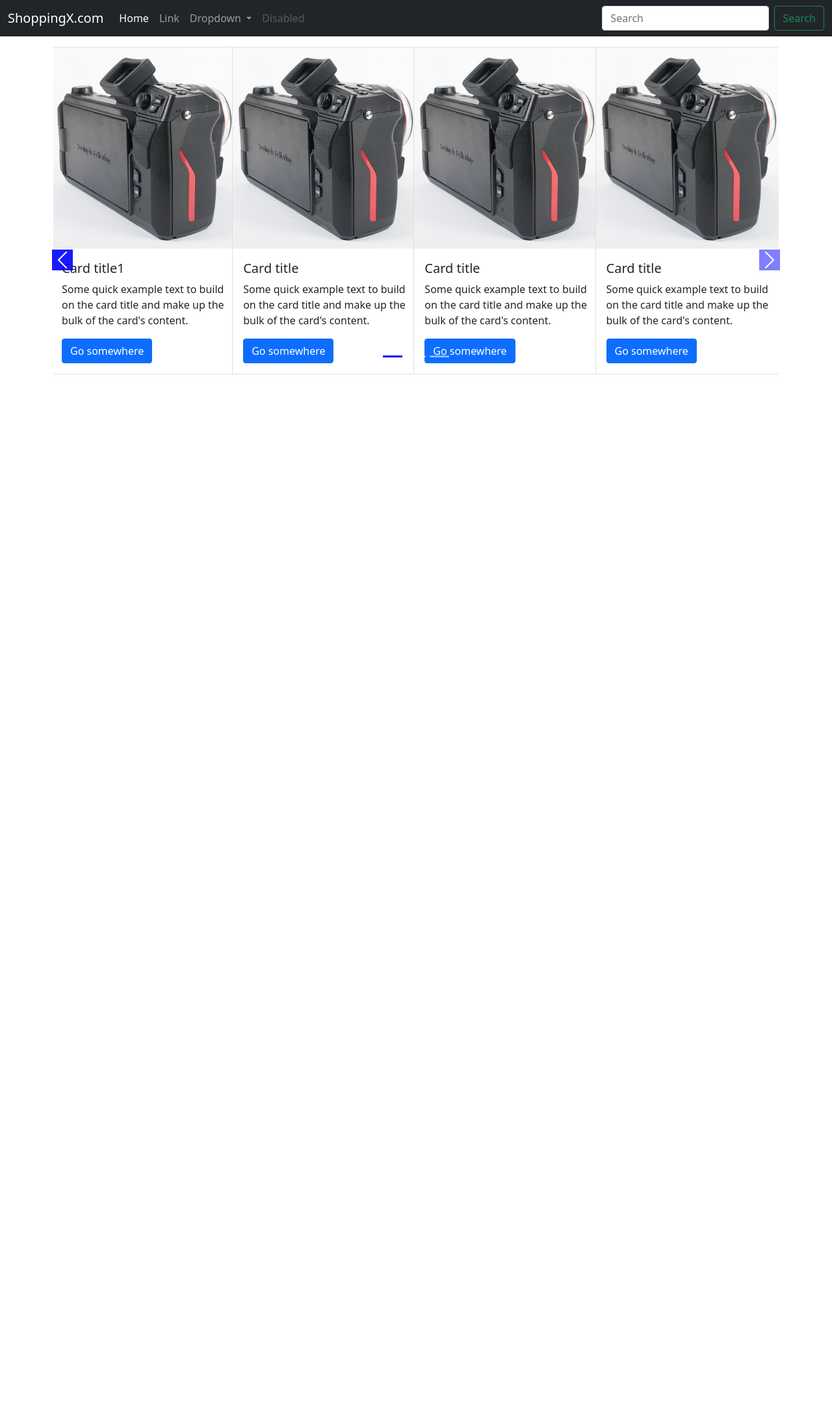
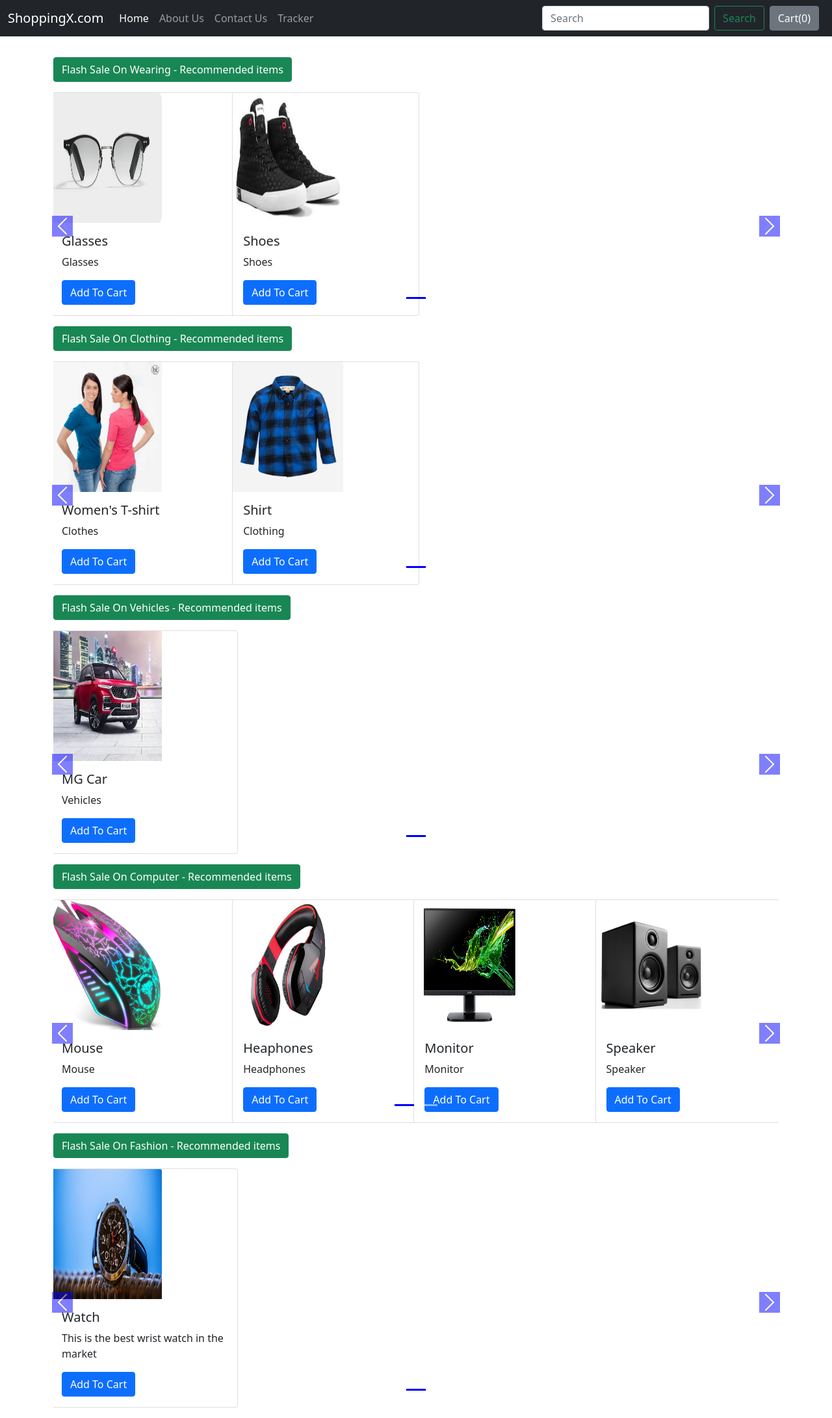
Before and after one commit to sanuk2424/shoppingX, a Django app: page /shop/ in a window 1280 px wide. Shown: the whole page at 65% size. Before the commit the page ends 576 px from the top, so only its background shows below. Run offline with Django 3.2, Linux system fonts and the light colour scheme; data comes from the database, SQL or seed files in the repository; both versions use the stored data as it was after the commit.

Commit message:
ANother commit

```diff
--- a/shop/templates/shop/base.html
+++ b/shop/templates/shop/base.html
@@ -19,37 +19,40 @@
 
     <nav class="navbar navbar-expand-lg navbar-dark bg-dark">
   <div class="container-fluid">
-    <a class="navbar-brand" href="#">ShoppingX.com</a>
+    <a class="navbar-brand" href="/shop">ShoppingX.com</a>
     <button class="navbar-toggler" type="button" data-bs-toggle="collapse" data-bs-target="#navbarSupportedContent" aria-controls="navbarSupportedContent" aria-expanded="false" aria-label="Toggle navigation">
       <span class="navbar-toggler-icon"></span>
     </button>
     <div class="collapse navbar-collapse" id="navbarSupportedContent">
       <ul class="navbar-nav me-auto mb-2 mb-lg-0">
         <li class="nav-item">
-          <a class="nav-link active" aria-current="page" href="#">Home</a>
+          <a class="nav-link active" aria-current="page" href="/shop">Home</a>
         </li>
         <li class="nav-item">
-          <a class="nav-link" href="#">Link</a>
+          <a class="nav-link" href="#">About Us</a>
+
         </li>
-        <li class="nav-item dropdown">
-          <a class="nav-link dropdown-toggle" href="#" id="navbarDropdown" role="button" data-bs-toggle="dropdown" aria-expanded="false">
-            Dropdown
-          </a>
-          <ul class="dropdown-menu" aria-labelledby="navbarDropdown">
-            <li><a class="dropdown-item" href="#">Action</a></li>
-            <li><a class="dropdown-item" href="#">Another action</a></li>
-            <li><hr class="dropdown-divider"></li>
-            <li><a class="dropdown-item" href="#">Something else here</a></li>
-          </ul>
+
+        <li class="nav-item">
+          <a class="nav-link" href="#">Contact Us</a>
+
         </li>
+
         <li class="nav-item">
-          <a class="nav-link disabled">Disabled</a>
+          <a class="nav-link" href="#">Tracker</a>
+
         </li>
+
+
+
       </ul>
       <form class="d-flex">
         <input class="form-control me-2" type="search" placeholder="Search" aria-label="Search">
         <button class="btn btn-outline-success" type="submit">Search</button>
       </form>
+      <button type="button" class="btn btn-secondary mx-2" data-bs-container="body" id="popcart" data-bs-toggle="popover" data-bs-placement="bottom" data-bs-content="Bottom popover">
+           Cart(<span id="cart">0</span>)
+     </button>
     </div>
   </div>
 </nav>
@@ -63,11 +66,14 @@
 
     <!-- Option 1: Bootstrap Bundle with Popper -->
     <script src="https://cdn.jsdelivr.net/npm/bootstrap@5.1.1/dist/js/bootstrap.bundle.min.js" integrity="sha384-/bQdsTh/da6pkI1MST/rWKFNjaCP5gBSY4sEBT38Q/9RBh9AH40zEOg7Hlq2THRZ" crossorigin="anonymous"></script>
-
+<script src="https://cdnjs.cloudflare.com/ajax/libs/jquery/3.6.0/jquery.min.js"></script>
     <!-- Option 2: Separate Popper and Bootstrap JS -->
     <!--
     <script src="https://cdn.jsdelivr.net/npm/@popperjs/core@2.9.3/dist/umd/popper.min.js" integrity="sha384-W8fXfP3gkOKtndU4JGtKDvXbO53Wy8SZCQHczT5FMiiqmQfUpWbYdTil/SxwZgAN" crossorigin="anonymous"></script>
     <script src="https://cdn.jsdelivr.net/npm/bootstrap@5.1.1/dist/js/bootstrap.min.js" integrity="sha384-skAcpIdS7UcVUC05LJ9Dxay8AXcDYfBJqt1CJ85S/CFujBsIzCIv+l9liuYLaMQ/" crossorigin="anonymous"></script>
     -->
+
+    {% block js %} {% endblock %}
+
   </body>
 </html>
--- a/shop/templates/shop/index.html
+++ b/shop/templates/shop/index.html
@@ -6,8 +6,8 @@
       margin-left:-4px;
     }
     .col-md-3 img {
-      width:100%;
-      height:auto;
+     width:170px;
+      height:200px;
     }
     body .carousel-indicator li {
       background-color:blue;
@@ -15,6 +15,8 @@
     }
     body .carousel-control-prev-icon,body .carousel-control-next-icon {
       background-color:blue;
+
+
     }
     body .no-padding {
       padding-left:0;
@@ -26,162 +28,91 @@
     .carousel-indicators .active {
       background-color:blue;
     }
+
+    .carousel-control-prev, .carousel-control-next {
+      top:auto;
+      bottom:auto;
+      padding-top:190px;
+    }
  {% endblock %}
 
 {% block body %}
 {% load static %}
 <div class="container my-3">
-<div id="carouselExampleCaptions" class="carousel slide" data-bs-ride="carousel">
+<!--Slide Show start here -->
+{% for products,range,nSlides in allProducts %}
+<h5 class="my-3 btn btn-success">Flash Sale On {{products.0.category}} - Recommended items</h5>
+<div class="row">
+<div id="demo{{forloop.counter}}" class="col carousel slide" data-bs-ride="carousel">
   <div class="carousel-indicators">
-    <button type="button" data-bs-target="#carouselExampleCaptions" data-bs-slide-to="0" class="active" aria-current="true" aria-label="Slide 1"></button>
-    <button type="button" data-bs-target="#carouselExampleCaptions" data-bs-slide-to="1" aria-label="Slide 2"></button>
-    <button type="button" data-bs-target="#carouselExampleCaptions" data-bs-slide-to="2" aria-label="Slide 3"></button>
+    <button  type="button" data-bs-target="#demo{{forloop.counter}}" data-bs-slide-to="0" class="active" aria-current="true" aria-label="Slide 1"></button>
+    {% for i in range %}
+    <button type="button" data-bs-target="#demo{{forloop.parentloop.counter}}" data-bs-slide-to="{{i}}" aria-label="Slide {{i}}"></button>
+    {% endfor %}
+
   </div>
-  <div class="carousel-inner">
+  <div class="container carousel-inner no-padding">
     <div class="carousel-item active">
-      <div class="col-xs-3 col-sm-3 col-md-3">
-        <div class="card" style="width: 18rem;">
-        <img src='{% static "blog/camera.jpg" %}'  class="card-img-top" alt="...">
-        <div class="card-body">
-          <h5 class="card-title">Card title1</h5>
-          <p class="card-text">Some quick example text to build on the card title and make up the bulk of the card's content.</p>
-          <a href="#" class="btn btn-primary">Go somewhere</a>
-        </div>
-      </div>
-        </div>
 
+        {% for i in products %}
         <div class="col-xs-3 col-sm-3 col-md-3">
           <div class="card" style="width: 18rem;">
-          <img src="{%static 'blog/camera.jpg' %}"  class="card-img-top" alt="...">
+          <img src="/media/{{i.image}}"  class="card-img-top" alt="...">
           <div class="card-body">
-            <h5 class="card-title">Card title</h5>
-            <p class="card-text">Some quick example text to build on the card title and make up the bulk of the card's content.</p>
-            <a href="#" class="btn btn-primary">Go somewhere</a>
+            <h5 class="card-title">{{i.product_name}}</h5>
+            <p class="card-text">{{i.desc}}</p>
+            <a id="pr{{i.id}}" href="#" class="btn btn-primary cart ">Add To Cart</a>
           </div>
         </div>
           </div>
-
-        <div class="col-xs-3 col-sm-3 col-md-3">
-          <div class="card" style="width: 18rem;">
-          <img src="{%static 'blog/camera.jpg' %}"  class="card-img-top" alt="...">
-          <div class="card-body">
-            <h5 class="card-title">Card title</h5>
-            <p class="card-text">Some quick example text to build on the card title and make up the bulk of the card's content.</p>
-            <a href="#" class="btn btn-primary">Go somewhere</a>
-          </div>
-        </div>
-          </div>
-
-          <div class="col-xs-3 col-sm-3 col-md-3">
-            <div class="card" style="width: 18rem;">
-            <img src="{%static 'blog/camera.jpg' %}"  class="card-img-top" alt="...">
-            <div class="card-body">
-              <h5 class="card-title">Card title</h5>
-              <p class="card-text">Some quick example text to build on the card title and make up the bulk of the card's content.</p>
-              <a href="#" class="btn btn-primary">Go somewhere</a>
-            </div>
-          </div>
-            </div>
+          {% if forloop.counter|divisibleby:4 and forloop.counter > 0 and not forloop.last %}
+          </div> <div class="carousel-item">
+          {% endif %}
+          {% endfor %}
     </div>
-    <div class="carousel-item">
-      <div class="col-xs-3 col-sm-3 col-md-3">
-        <div class="card" style="width: 18rem;">
-        <img src="{%static 'blog/camera.jpg' %}"  class="card-img-top" alt="...">
-        <div class="card-body">
-          <h5 class="card-title">Card title2</h5>
-          <p class="card-text">Some quick example text to build on the card title and make up the bulk of the card's content.</p>
-          <a href="#" class="btn btn-primary">Go somewhere</a>
-        </div>
-      </div>
-        </div>
-        <div class="col-xs-3 col-sm-3 col-md-3">
-          <div class="card" style="width: 18rem;">
-          <img src="{%static 'blog/camera.jpg' %}"  class="card-img-top" alt="...">
-          <div class="card-body">
-            <h5 class="card-title">Card title</h5>
-            <p class="card-text">Some quick example text to build on the card title and make up the bulk of the card's content.</p>
-            <a href="#" class="btn btn-primary">Go somewhere</a>
-          </div>
-        </div>
-          </div>
-
-        <div class="col-xs-3 col-sm-3 col-md-3">
-          <div class="card" style="width: 18rem;">
-          <img src="{%static 'blog/camera.jpg' %}"  class="card-img-top" alt="...">
-          <div class="card-body">
-            <h5 class="card-title">Card title</h5>
-            <p class="card-text">Some quick example text to build on the card title and make up the bulk of the card's content.</p>
-            <a href="#" class="btn btn-primary">Go somewhere</a>
-          </div>
-        </div>
-          </div>
-
-          <div class="col-xs-3 col-sm-3 col-md-3">
-            <div class="card" style="width: 18rem;">
-            <img src="{%static 'blog/camera.jpg' %}"  class="card-img-top" alt="...">
-            <div class="card-body">
-              <h5 class="card-title">Card title</h5>
-              <p class="card-text">Some quick example text to build on the card title and make up the bulk of the card's content.</p>
-              <a href="#" class="btn btn-primary">Go somewhere</a>
-            </div>
-          </div>
-            </div>
-    </div>
-    <div class="carousel-item">
-      <div class="col-xs-3 col-sm-3 col-md-3">
-        <div class="card" style="width: 18rem;">
-        <img src="{%static 'blog/camera.jpg' %}"  class="card-img-top" alt="...">
-        <div class="card-body">
-          <h5 class="card-title">Card title3</h5>
-          <p class="card-text">Some quick example text to build on the card title and make up the bulk of the card's content.</p>
-          <a href="#" class="btn btn-primary">Go somewhere</a>
-        </div>
-      </div>
-        </div>
-      <div class="col-xs-3 col-sm-3 col-md-3">
-        <div class="card" style="width: 18rem;">
-        <img src="{%static 'blog/camera.jpg' %}"  class="card-img-top" alt="...">
-        <div class="card-body">
-          <h5 class="card-title">Card title</h5>
-          <p class="card-text">Some quick example text to build on the card title and make up the bulk of the card's content.</p>
-          <a href="#" class="btn btn-primary">Go somewhere</a>
-        </div>
-      </div>
-        </div>
-
-        <div class="col-xs-3 col-sm-3 col-md-3">
-          <div class="card" style="width: 18rem;">
-          <img src="{%static 'blog/camera.jpg' %}"  class="card-img-top" alt="...">
-          <div class="card-body">
-            <h5 class="card-title">Card title</h5>
-            <p class="card-text">Some quick example text to build on the card title and make up the bulk of the card's content.</p>
-            <a href="#" class="btn btn-primary">Go somewhere</a>
-          </div>
-        </div>
-          </div>
-
-          <div class="col-xs-3 col-sm-3 col-md-3">
-            <div class="card" style="width: 18rem;">
-            <img src="{%static 'blog/camera.jpg' %}"  class="card-img-top" alt="...">
-            <div class="card-body">
-              <h5 class="card-title">Card title</h5>
-              <p class="card-text">Some quick example text to build on the card title and make up the bulk of the card's content.</p>
-              <a href="#" class="btn btn-primary">Go somewhere</a>
-            </div>
-          </div>
-            </div>
-    </div>
-  </div>
 
 </div>
 </div>
-
-<a class="carousel-control-prev" href="#carouselExampleCaptions" data-bs-slide="prev">
+<a class="carousel-control-prev" href="#demo{{forloop.counter}}" data-bs-slide="prev">
   <span class="carousel-control-prev-icon"></span>
   </a>
 
-  <a class="carousel-control-next" href="#carouselExampleCaptions" data-bs-slide="next">
+  <a class="carousel-control-next" href="#demo{{forloop.counter}}" data-bs-slide="next">
   <span class="carousel-control-next-icon"></span>
   </a>
+  </div>
+{% endfor %}
+</div>
+ {% endblock %}
 
+
+ {% block js %}
+ <script>
+
+ if (localStorage.getItem('cart')==null){
+   var cart = {}
+
+ }else {
+   cart = JSON.parse(localStorage.getItem('cart'));
+   document.getElementById('cart').innerHTML = Object.keys(cart).length;
+ }
+$('.cart').click(function(){
+
+  var idStr = this.id.toString()
+  console.log(idStr)
+  if(cart[idStr] !=undefined){
+    cart[idStr] = cart[idStr] + 1
+  } else {
+    cart[idStr] = 1
+  }
+  console.log(cart);
+  localStorage.setItem('cart',JSON.stringify(cart));
+
+
+});
+
+$(document).ready(function(){
+  $('[data-bs-toggle="popover"]').popover();
+});
+ </script>
  {% endblock %}
--- a/shop/views.py
+++ b/shop/views.py
@@ -1,11 +1,29 @@
 from django.shortcuts import render
 from django.http import HttpResponse
-
+from .models import Product
+from math import ceil
 # Create your views here.
 
 
 def index(request):
-    return render(request, 'shop/index.html')
+    # products = Product.objects.all()
+    # n = len(products)
+    # nSlides = n//4+ceil(n/4-n//4)
+    # params = {'products':products,'no_of_slides':nSlides,'range':range(1,nSlides)}
+    # allProducts = [[products,range(1,nSlides),nSlides],[products,range(1,nSlides),nSlides]]
+
+    allProducts = []
+    catprods = Product.objects.values('category', 'id')
+    cats = {item['category'] for item in catprods}
+    for cat in cats:
+        prod = Product.objects.filter(category=cat)
+        n = len(prod)
+        nSlides = n//4+ceil(n/4-n//4)
+        allProducts.append([prod, range(1, nSlides), nSlides])
+
+    params = {'allProducts': allProducts}
+
+    return render(request, 'shop/index.html', params)
 
 
 def about(request):
--- a/shoppingx/settings.py
+++ b/shoppingx/settings.py
@@ -26,7 +26,7 @@
 # SECURITY WARNING: don't run with debug turned on in production!
 DEBUG = True
 
-ALLOWED_HOSTS = []
+ALLOWED_HOSTS = ['192.168.0.104']
 
 
 # Application definition
```
Also changed, not shown: db.sqlite3, media/shop/images/car.jpg (added), media/shop/images/cpu.jpg (added), media/shop/images/glasses.jpg (added), media/shop/images/headphone.jpg (added), media/shop/images/monitor.jpg (added), media/shop/images/mouse.jpg (added), media/shop/images/shirt.jpg (added), media/shop/images/shoes.jpeg (added), media/shop/images/speaker.jpg (added), media/shop/images/t-shirt.jpg (added).
